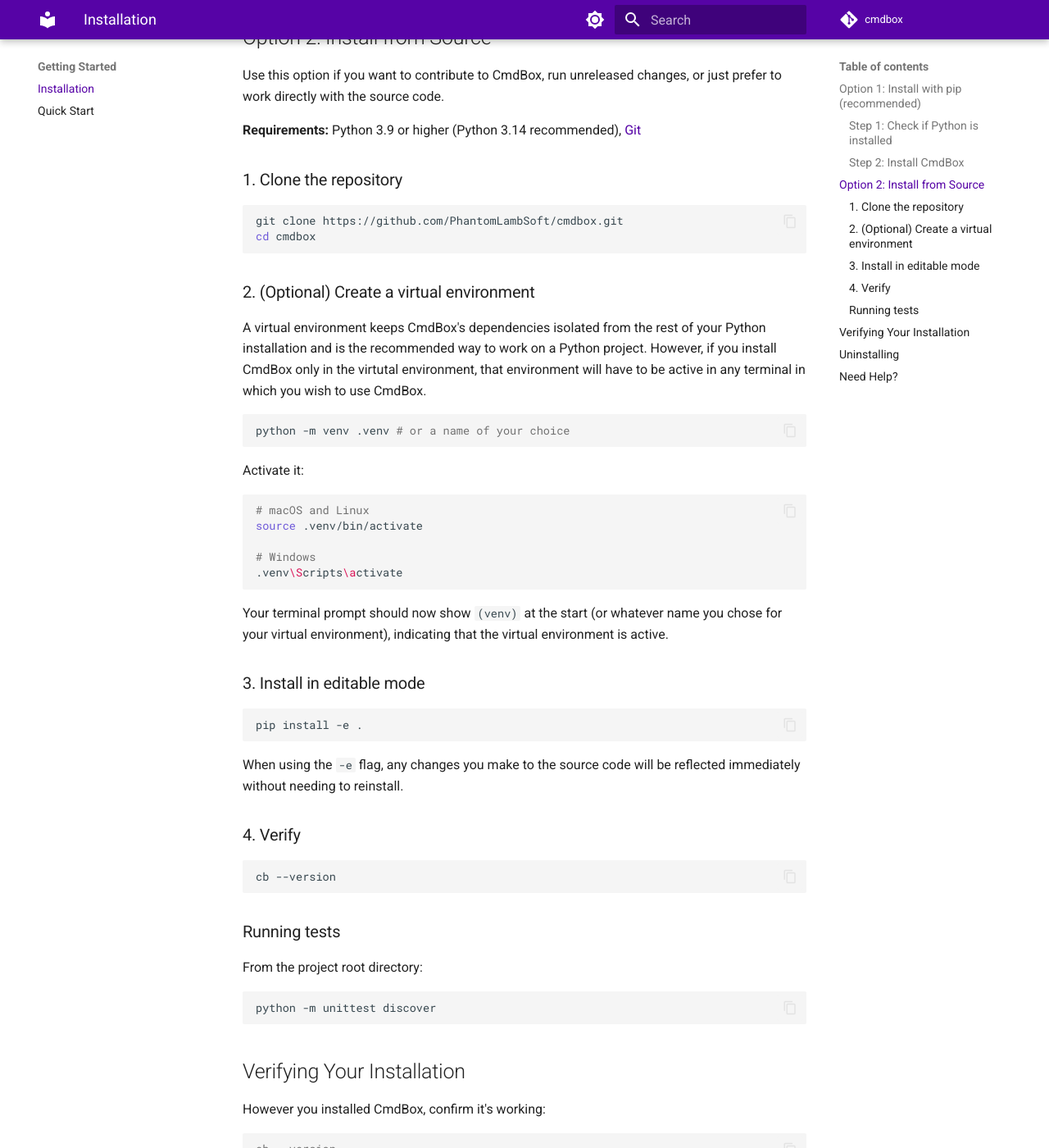
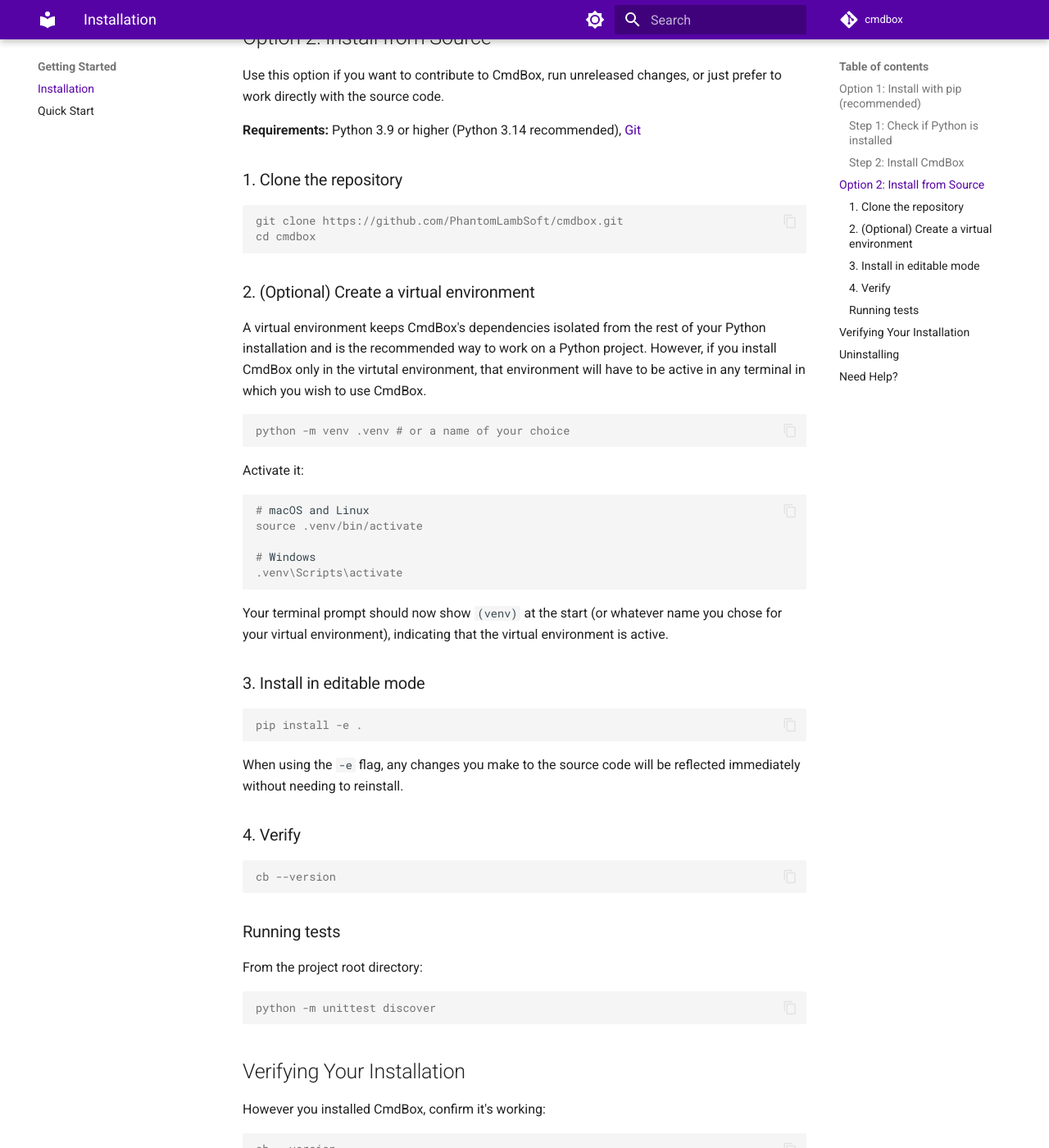
Before and after one commit to PhantomLambSoft/CmdBox, an MkDocs documentation site: the page built from docs/installation.md, in a window 1280 px wide and 1400 px high, scrolled down 1344 px. Shown: the whole window at 82% size. Built offline with MkDocs 1.6.1 and Material for MkDocs 9.7.7, drawn with Linux system fonts in a browser that asks for light colours; comment, search, counter and statistics services are not loaded.

Commit message:
Update installation docs to use `console` as the code block language

````diff
--- a/docs/installation.md
+++ b/docs/installation.md
@@ -56,12 +56,12 @@
 </summary>
 Most Linux distributions come with Python pre-installed. To verify this open a terminal and run:
 
-```bash
+```console
 python3 --version
 ```
 If your Linux distrubution does not have Python installed, or the Python version it does have is older than 3.9, run:
 
-```bash
+```console
 # Ubuntu / Debian
 sudo apt update && sudo apt install python3 python3-pip
 
@@ -98,7 +98,7 @@
 
 ### 1. Clone the repository
 
-```bash
+```console
 git clone https://github.com/PhantomLambSoft/cmdbox.git
 cd cmdbox
 ```
@@ -109,13 +109,13 @@
 recommended way to work on a Python project. However, if you install CmdBox only in the virtutal environment, that
 environment will have to be active in any terminal in which you wish to use CmdBox.
 
-```bash
+```console
 python -m venv .venv # or a name of your choice
 ```
 
 Activate it:
 
-```bash
+```console
 # macOS and Linux
 source .venv/bin/activate
 
@@ -128,7 +128,7 @@
 
 ### 3. Install in editable mode
 
-```bash
+```console
 pip install -e .
 ```
 
@@ -136,14 +136,14 @@
 
 ### 4. Verify
 
-```bash
+```console
 cb --version
 ```
 
 ### Running tests
 From the project root directory:
 
-```bash
+```console
 python -m unittest discover
 ```
 
````
